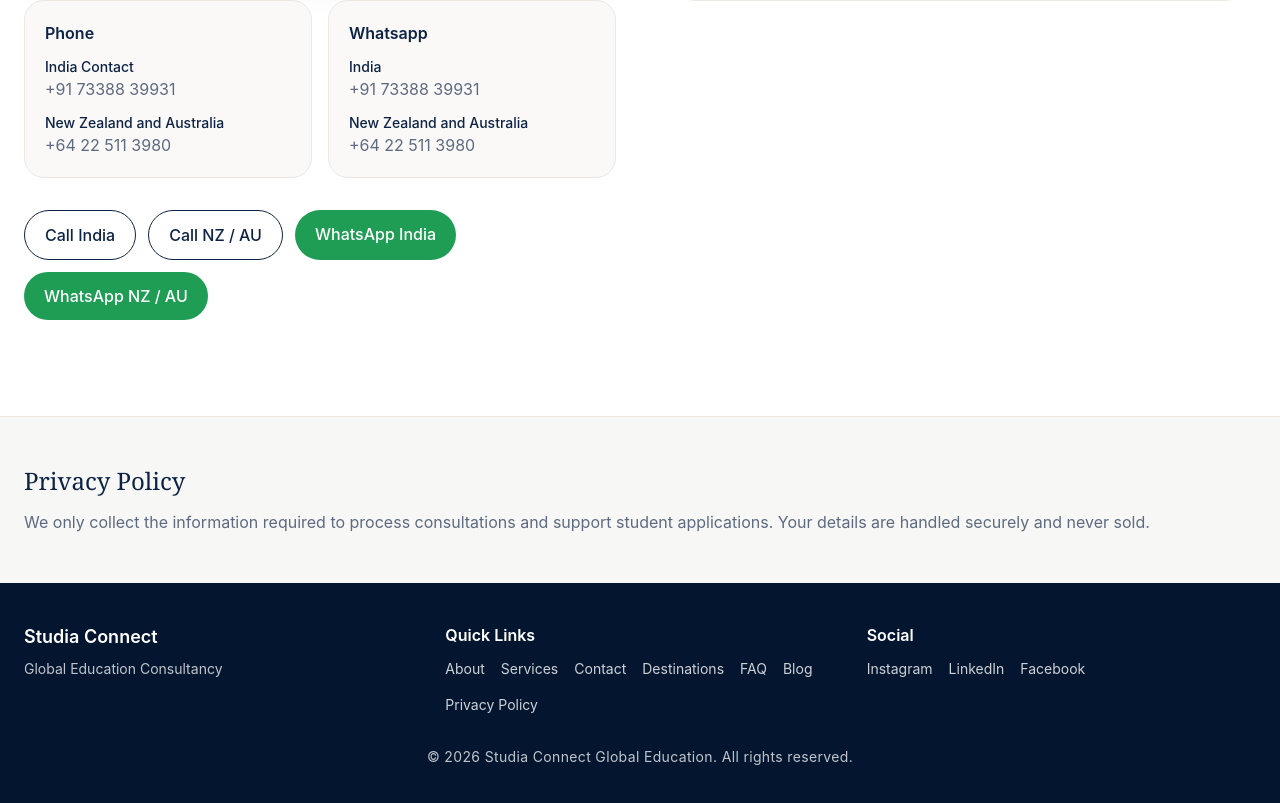
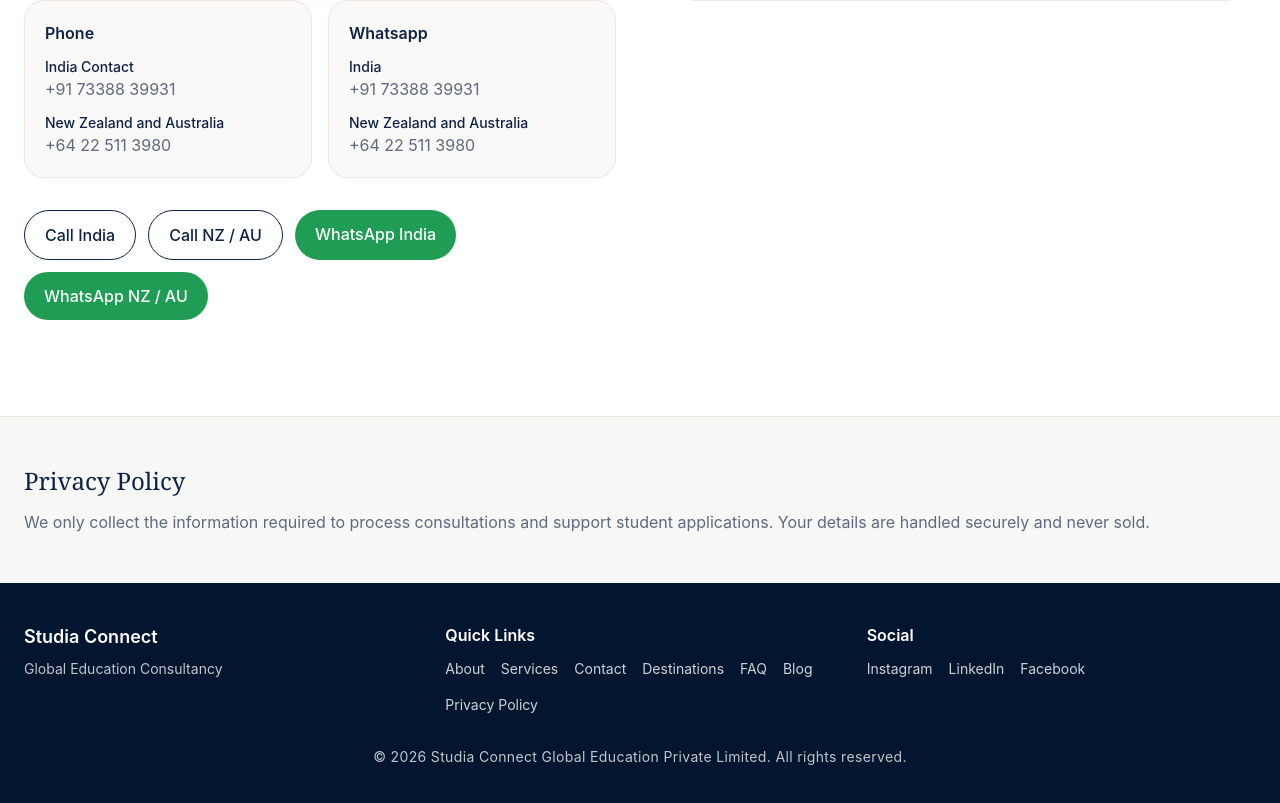
Before and after one commit to vishnuprakash92/studia, a Next.js app: page / in a window 1280 px wide. Shown: the part 7344-8147 px from the top of the page. Built offline with nearby package versions, Linux system fonts and the light colour scheme.

Commit message:
chore: update copyright text with full company name

```diff
--- a/studia_connect_landing_page_demo.jsx
+++ b/studia_connect_landing_page_demo.jsx
@@ -977,7 +977,7 @@
           </div>
         </div>
         <p className="text-center text-sm tracking-wide mt-8 text-white/75">
-          © 2026 Studia Connect Global Education. All rights reserved.
+          © 2026 Studia Connect Global Education Private Limited. All rights reserved.
         </p>
       </footer>
     </div>
```
